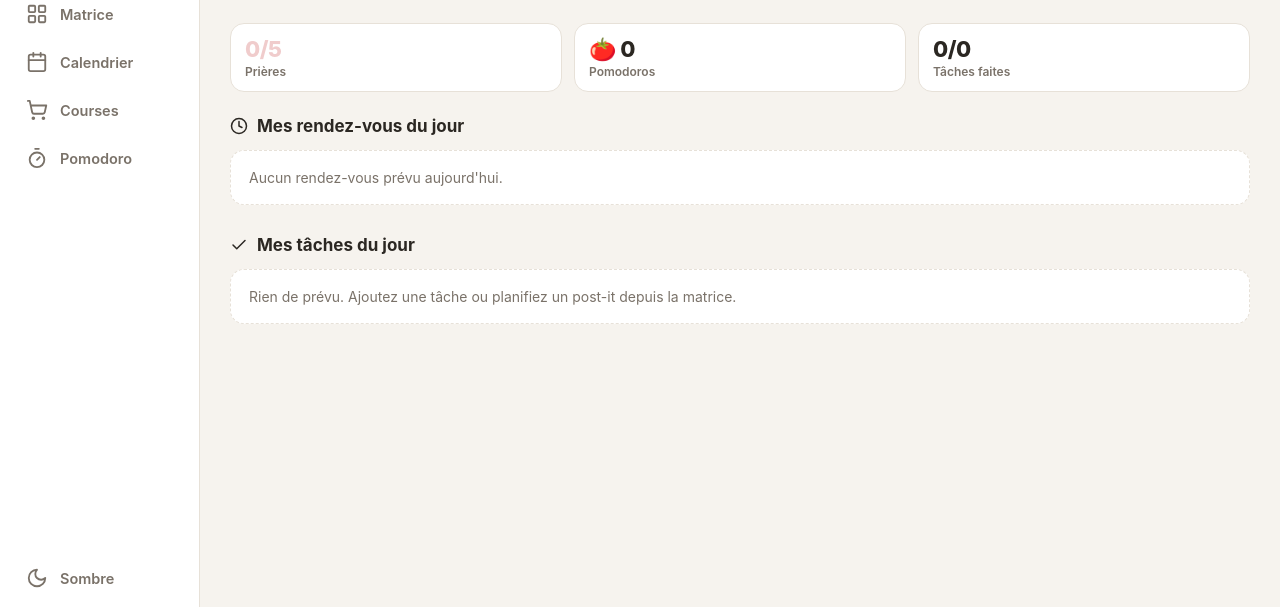
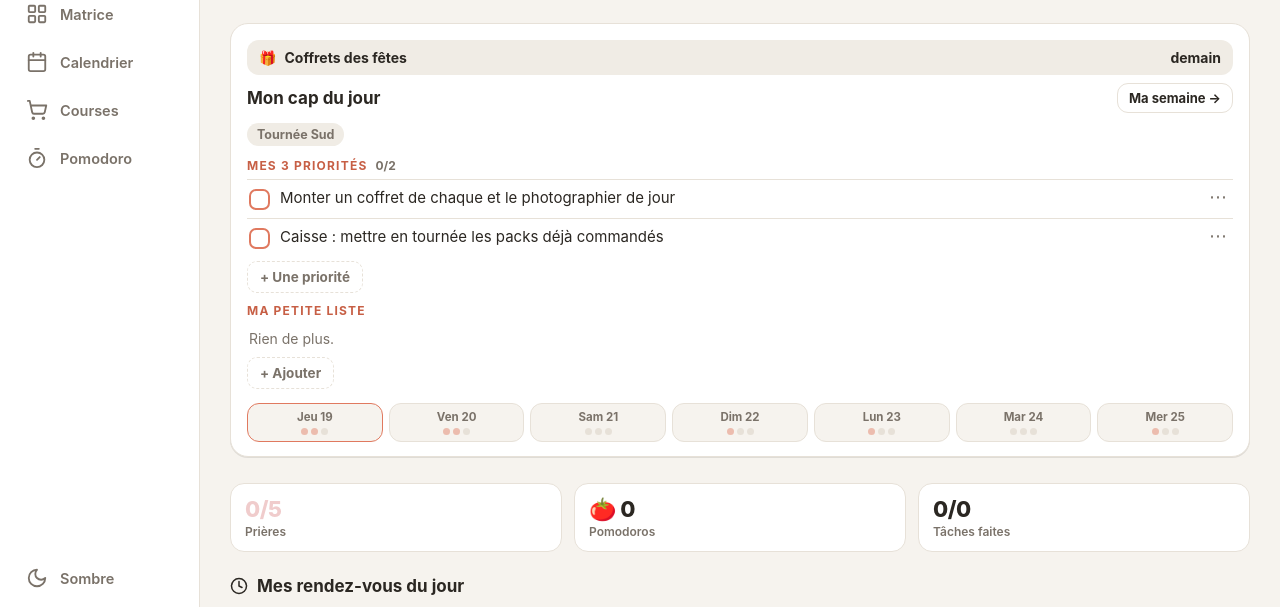
Before and after one commit to laadissabilalpro-ui/gestion-du-temps, a plain HTML site: page index.html in a window 1280 px wide. Shown: the part 178-785 px from the top of the page. Drawn offline with Linux system fonts and the light colour scheme.

Commit message:
Mon cap : charge cap.js

```diff
--- a/index.html
+++ b/index.html
@@ -759,5 +759,6 @@ lucide-react/dist/esm/lucide-react.js:
 
 </script>
 <script>if('serviceWorker' in navigator){window.addEventListener('load',function(){navigator.serviceWorker.register('sw.js').catch(function(){});});}</script>
+<script src="cap.js"></script>
 </body>
 </html>
```
